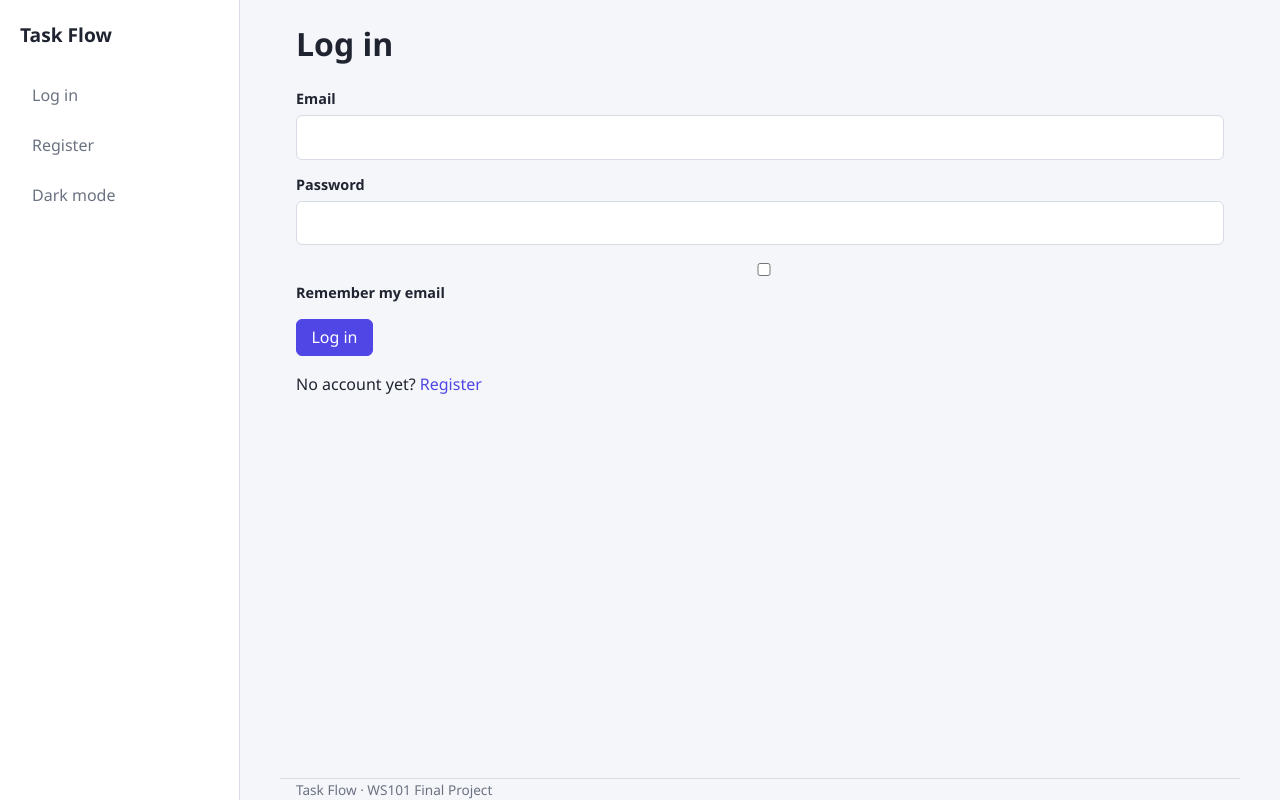
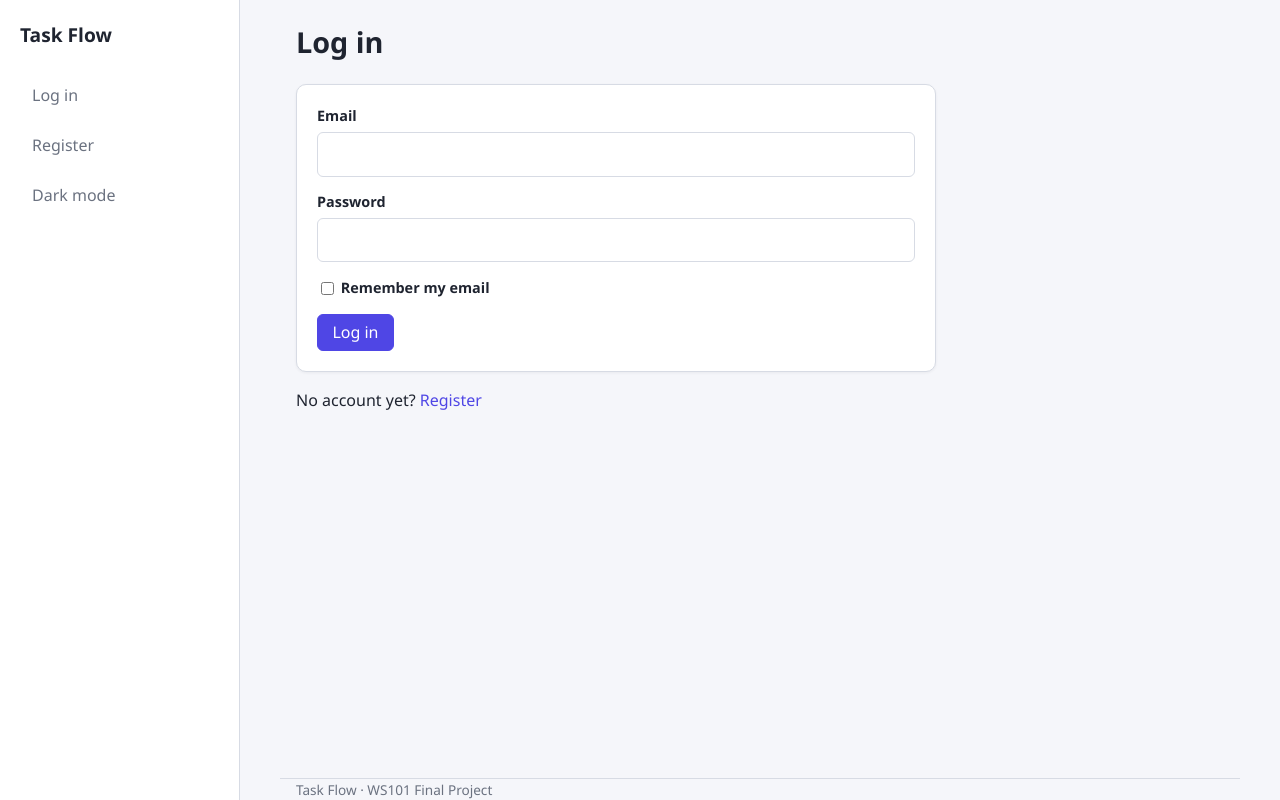
Before and after one commit to rin-n-bot/taskflow-task-management-system, a PHP site: page /TaskFlow/pages/login.php in a window 1280 px wide. Run offline with PHP 8.4, Linux system fonts and the light colour scheme.

Commit message:
Polish shared Task Flow base UI

```diff
--- a/assets/css/style.css
+++ b/assets/css/style.css
@@ -60,6 +60,11 @@ h3 {
     margin: 0 0 0.5rem;
 }
 
+h1 {
+    font-size: 1.8rem;
+    font-weight: 650;
+}
+
 p {
     margin: 0 0 0.75rem;
 }
@@ -108,6 +113,10 @@ p {
     font-size: 1.2rem;
 }
 
+.sidebar > a:hover {
+    text-decoration: none;
+}
+
 .sidebar nav {
     display: flex;
     flex-direction: column;
@@ -138,6 +147,22 @@ p {
 .content > main {
     flex: 1;
     width: 100%;
+}
+
+main > form:not(.row) {
+    width: 100%;
+    max-width: 640px;
+    padding: 1.25rem;
+    border: 1px solid var(--border);
+    border-radius: 10px;
+    background: var(--surface);
+    box-shadow: 0 1px 3px rgb(31 36 48 / 6%);
+}
+
+a:focus-visible,
+button:focus-visible {
+    outline: 3px solid var(--primary);
+    outline-offset: 2px;
 }
 
 .btn {
@@ -201,6 +226,14 @@ p {
     background: var(--surface);
     color: var(--text);
     font: inherit;
+}
+
+.field input[type="checkbox"],
+.field input[type="radio"] {
+    width: auto;
+    padding: 0;
+    accent-color: var(--primary);
+    vertical-align: middle;
 }
 
 .field input:focus,
@@ -358,4 +391,8 @@ footer p {
     .sidebar nav a {
         padding: 0.45rem 0.55rem;
     }
+
+    main > form:not(.row) {
+        padding: 1rem;
+    }
 }
```
